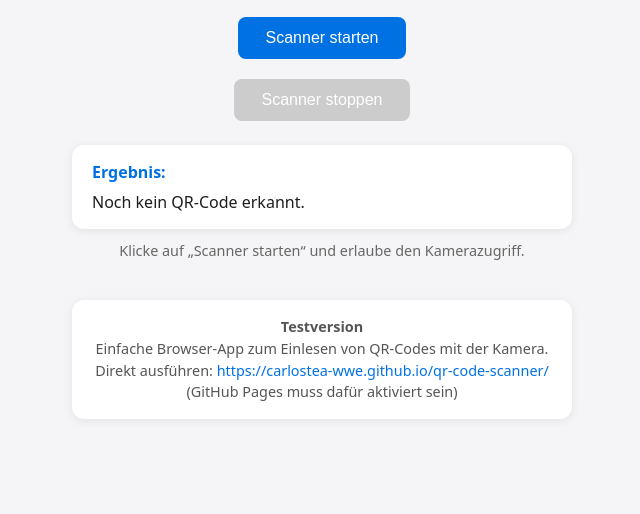
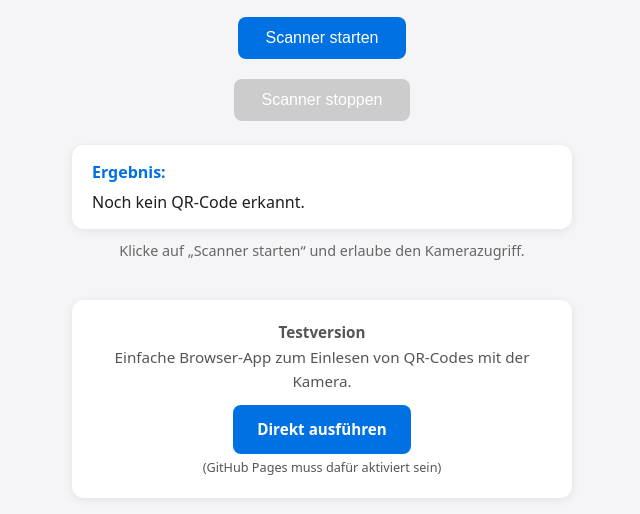
Before and after one commit to Carlostea-wwe/qr-code-scanner, a plain HTML site: page index.html in a window 1280 px wide. Shown: the part 104-618 px from the top of the page, without its empty margins (318-958 px from the left). Drawn offline with Linux system fonts and the light colour scheme; a script that the page names is missing.

Commit message:
Make direct run link more prominent in footer

```diff
--- a/index.html
+++ b/index.html
@@ -81,23 +81,29 @@
     }
     .footer {
       margin-top: 40px;
-      padding: 16px 20px;
+      padding: 20px;
       background: white;
       border-radius: 12px;
       max-width: 500px;
       width: 100%;
       box-shadow: 0 2px 10px rgba(0,0,0,0.08);
-      font-size: 0.9rem;
+      font-size: 0.95rem;
       color: #555;
       text-align: center;
-      line-height: 1.5;
+      line-height: 1.6;
     }
-    .footer a {
-      color: #0071e3;
+    .footer a.direct-link {
+      display: inline-block;
+      margin-top: 12px;
+      padding: 12px 24px;
+      background: #0071e3;
+      color: white;
       text-decoration: none;
+      border-radius: 8px;
+      font-weight: 600;
     }
-    .footer a:hover {
-      text-decoration: underline;
+    .footer a.direct-link:hover {
+      background: #0077ed;
     }
   </style>
 </head>
@@ -119,8 +125,8 @@
   <div class="footer">
     <strong>Testversion</strong><br>
     Einfache Browser-App zum Einlesen von QR-Codes mit der Kamera.<br>
-    Direkt ausführen: <a href="https://carlostea-wwe.github.io/qr-code-scanner/" target="_blank">https://carlostea-wwe.github.io/qr-code-scanner/</a><br>
-    (GitHub Pages muss dafür aktiviert sein)
+    <a class="direct-link" href="https://carlostea-wwe.github.io/qr-code-scanner/" target="_blank">Direkt ausführen</a><br>
+    <small>(GitHub Pages muss dafür aktiviert sein)</small>
   </div>
 
   <script>
```
